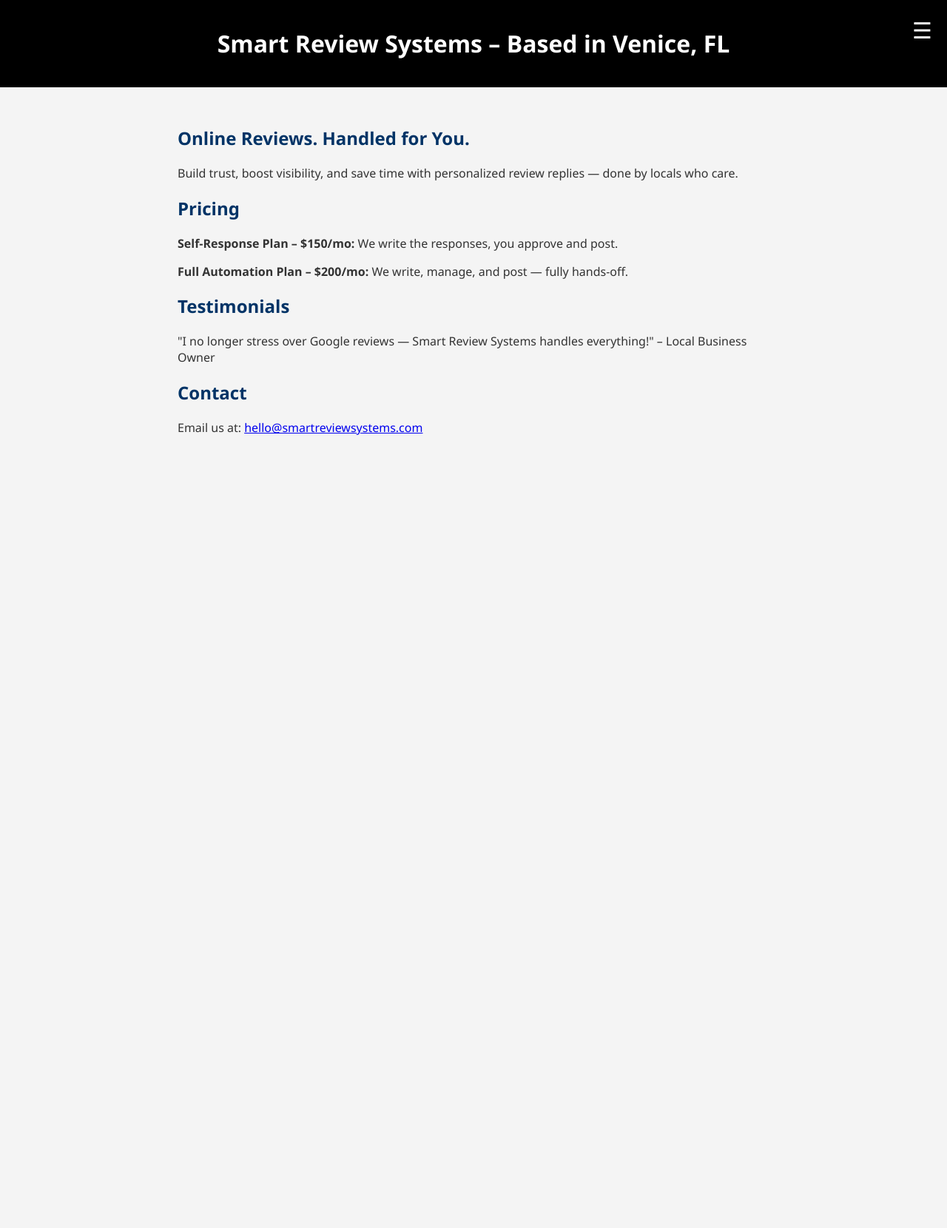
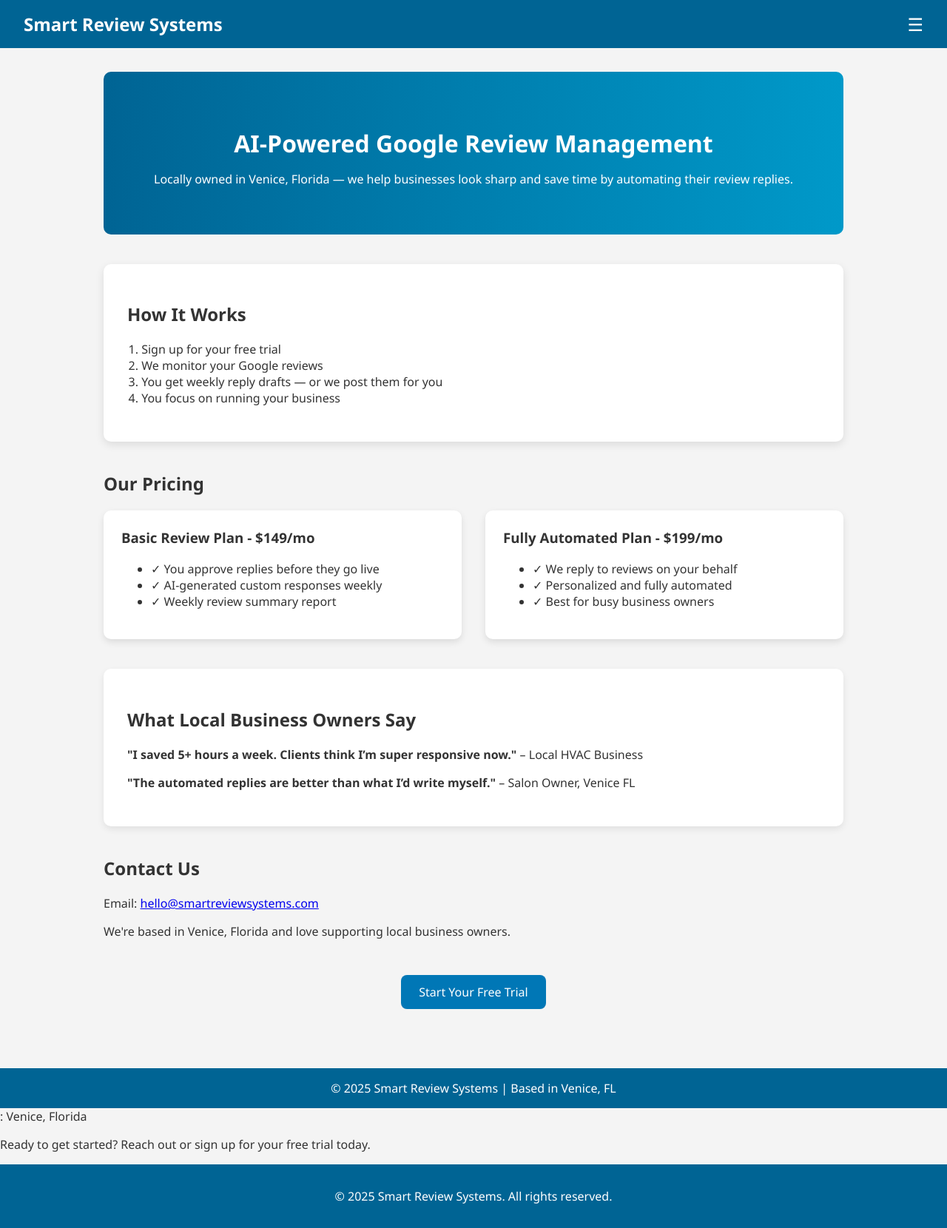
Before and after one commit to Mylesdiazz0224/smart-review-systems, a plain HTML site: page index.html in a window 1280 px wide. Shown: the whole page at 74% size. Before the commit the page ends 800 px from the top, so only its background shows below. Drawn offline with Linux system fonts and the light colour scheme.

Commit message:
Add files via upload

```diff
--- a/index.html
+++ b/index.html
@@ -1,104 +1,214 @@
-
 <!DOCTYPE html>
 <html lang="en">
 <head>
   <meta charset="UTF-8" />
   <meta name="viewport" content="width=device-width, initial-scale=1.0" />
-  <title>Smart Review Systems</title>
+  <title>Smart Review Systems | Venice, Florida</title>
+  <link rel="icon" href="https://i.imgur.com/HB8uIL9.png" type="image/png" />
   <style>
     body {
+      font-family: 'Segoe UI', sans-serif;
       margin: 0;
-      font-family: Segoe UI, sans-serif;
-      background-color: #f4f4f4;
+      background: #f4f4f4;
       color: #333;
     }
     header {
-      background-color: #000;
+      background: #006494;
       color: white;
-      padding: 1rem;
-      text-align: center;
+      padding: 1rem 2rem;
+      display: flex;
+      justify-content: space-between;
+      align-items: center;
+      position: relative;
+    }
+    header h1 {
+      margin: 0;
+      font-size: 1.5rem;
+    }
+    .menu-toggle {
+      font-size: 1.5rem;
+      cursor: pointer;
     }
     nav {
-      position: fixed;
-      top: 0;
-      right: -250px;
-      width: 250px;
-      height: 100%;
-      background-color: #003366;
-      color: white;
-      padding-top: 60px;
-      transition: right 0.3s;
-      z-index: 1001;
-    }
-    nav.active {
-      right: 0;
-    }
-    nav a {
-      display: block;
-      color: white;
-      padding: 15px;
-      text-decoration: none;
-    }
-    nav a:hover {
-      background-color: #005599;
-    }
-    .menu-btn {
-      position: fixed;
-      top: 20px;
-      right: 20px;
-      font-size: 30px;
-      cursor: pointer;
-      z-index: 1002;
-      color: white;
-    }
-    #overlay {
+      display: none;
+      flex-direction: column;
+      background: #004b6e;
       position: fixed;
       top: 0;
       left: 0;
       height: 100%;
+      width: 200px;
+      padding: 2rem 1rem;
+      z-index: 1000;
+      transition: transform 0.3s ease;
+      transform: translateX(-100%);
+    }
+    nav.active {
+      display: flex;
+      transform: translateX(0);
+    }
+    nav a {
+      color: white;
+      text-decoration: none;
+      margin: 10px 0;
+    }
+    .overlay {
+      display: none;
+      position: fixed;
+      top: 0;
+      left: 0;
       width: 100%;
-      display: none;
-      z-index: 1000;
-      background: rgba(0,0,0,0.5);
+      height: 100%;
+      background: rgba(0, 0, 0, 0.4);
+      z-index: 999;
     }
-    #overlay.active {
+    .overlay.active {
       display: block;
     }
-    section {
+    main {
       padding: 2rem;
-      max-width: 800px;
+      max-width: 1000px;
       margin: auto;
     }
-    h2 {
-      color: #003366;
+    section {
+      margin-bottom: 2.5rem;
+    }
+    .hero {
+      text-align: center;
+      padding: 3rem 1rem;
+      background: linear-gradient(to right, #006494, #0099c9);
+      color: white;
+      border-radius: 10px;
+    }
+    .hero h2 {
+      font-size: 2rem;
+      margin-bottom: 1rem;
+    }
+    .steps {
+      background: white;
+      padding: 2rem;
+      border-radius: 10px;
+      box-shadow: 0 4px 12px rgba(0,0,0,0.1);
+    }
+    .steps ol {
+      padding-left: 1.2rem;
+    }
+    .pricing {
+      display: grid;
+      grid-template-columns: 1fr 1fr;
+      gap: 2rem;
+    }
+    .card {
+      background: white;
+      padding: 1.5rem;
+      border-radius: 10px;
+      box-shadow: 0 4px 10px rgba(0,0,0,0.1);
+    }
+    .card h3 {
+      margin-top: 0;
+    }
+    .testimonials {
+      background: #ffffff;
+      padding: 2rem;
+      border-radius: 10px;
+      box-shadow: 0 4px 10px rgba(0,0,0,0.08);
+    }
+    .cta {
+      text-align: center;
+      margin: 3rem 0;
+    }
+    .cta a {
+      display: inline-block;
+      background: #0077b6;
+      color: white;
+      padding: 0.75rem 1.5rem;
+      text-decoration: none;
+      border-radius: 8px;
+      transition: background 0.3s;
+    }
+    .cta a:hover {
+      background: #004e7c;
+    }
+    footer {
+      text-align: center;
+      padding: 1rem;
+      background: #006494;
+      color: white;
     }
   </style>
 </head>
 <body>
-  <div class="menu-btn" onclick="toggleMenu()">&#9776;</div>
+  <div class="overlay" id="overlay" onclick="toggleMenu()"></div>
+  <header>
+    <h1>Smart Review Systems</h1>
+    <div class="menu-toggle" onclick="toggleMenu()">☰</div>
+  </header>
   <nav id="sidebar">
-    <a href="#pricing">Pricing</a>
-    <a href="#testimonials">Testimonials</a>
-    <a href="#contact">Contact</a>
+    <a href="#about" onclick="toggleMenu()">About</a>
+    <a href="#how" onclick="toggleMenu()">How It Works</a>
+    <a href="#pricing" onclick="toggleMenu()">Pricing</a>
+    <a href="#testimonials" onclick="toggleMenu()">Testimonials</a>
+    <a href="#contact" onclick="toggleMenu()">Contact</a>
   </nav>
-  <div id="overlay" onclick="toggleMenu()"></div>
-  <header>
-    <h1>Smart Review Systems – Based in Venice, FL</h1>
-  </header>
-  <section>
-    <h2>Online Reviews. Handled for You.</h2>
-    <p>Build trust, boost visibility, and save time with personalized review replies — done by locals who care.</p>
 
-    <h2 id="pricing">Pricing</h2>
-    <p><strong>Self-Response Plan – $150/mo:</strong> We write the responses, you approve and post.</p>
-    <p><strong>Full Automation Plan – $200/mo:</strong> We write, manage, and post — fully hands-off.</p>
+  <main>
+    <section class="hero">
+      <h2>AI-Powered Google Review Management</h2>
+      <p>Locally owned in Venice, Florida — we help businesses look sharp and save time by automating their review replies.</p>
+    </section>
 
-    <h2 id="testimonials">Testimonials</h2>
-    <p>"I no longer stress over Google reviews — Smart Review Systems handles everything!" – Local Business Owner</p>
+    <section id="how" class="steps">
+      <h2>How It Works</h2>
+      <ol>
+        <li>Sign up for your free trial</li>
+        <li>We monitor your Google reviews</li>
+        <li>You get weekly reply drafts — or we post them for you</li>
+        <li>You focus on running your business</li>
+      </ol>
+    </section>
 
-    <h2 id="contact">Contact</h2>
-    <p>Email us at: <a href="mailto:hello@smartreviewsystems.com">hello@smartreviewsystems.com</a></p>
-  </section>
+    <section id="pricing">
+      <h2>Our Pricing</h2>
+      <div class="pricing">
+        <div class="card">
+          <h3>Basic Review Plan - $149/mo</h3>
+          <ul>
+            <li>✓ You approve replies before they go live</li>
+            <li>✓ AI-generated custom responses weekly</li>
+            <li>✓ Weekly review summary report</li>
+          </ul>
+        </div>
+        <div class="card">
+          <h3>Fully Automated Plan - $199/mo</h3>
+          <ul>
+            <li>✓ We reply to reviews on your behalf</li>
+            <li>✓ Personalized and fully automated</li>
+            <li>✓ Best for busy business owners</li>
+          </ul>
+        </div>
+      </div>
+    </section>
+
+    <section id="testimonials" class="testimonials">
+      <h2>What Local Business Owners Say</h2>
+      <p><strong>"I saved 5+ hours a week. Clients think I’m super responsive now."</strong> – Local HVAC Business</p>
+      <p><strong>"The automated replies are better than what I’d write myself."</strong> – Salon Owner, Venice FL</p>
+    </section>
+
+    <section id="contact">
+      <h2>Contact Us</h2>
+      <p>Email: <a href="mailto:hello@smartreviewsystems.com">hello@smartreviewsystems.com</a></p>
+      <p>We're based in Venice, Florida and love supporting local business owners.</p>
+    </section>
+
+    <section class="cta">
+      <a href="https://forms.gle/YOUR_REAL_FORM_LINK" target="_blank">Start Your Free Trial</a>
+    </section>
+  </main>
+
+  <footer>
+    &copy; 2025 Smart Review Systems | Based in Venice, FL
+  </footer>
 
   <script>
     function toggleMenu() {
@@ -107,17 +217,15 @@
       nav.classList.toggle('active');
       overlay.classList.toggle('active');
     }
-
-    document.querySelectorAll('#sidebar a').forEach(link => {
-      link.addEventListener('click', function (e) {
-        e.preventDefault();
-        const target = document.querySelector(this.getAttribute('href'));
-        if (target) {
-          target.scrollIntoView({ behavior: 'smooth' });
-        }
-        toggleMenu();
-      });
-    });
   </script>
 </body>
 </html>
+
+: Venice, Florida</p>
+        <p>Ready to get started? Reach out or sign up for your free trial today.</p>
+    </section>
+    <footer>
+        <p>&copy; 2025 Smart Review Systems. All rights reserved.</p>
+    </footer>
+</body>
+</html>
```
